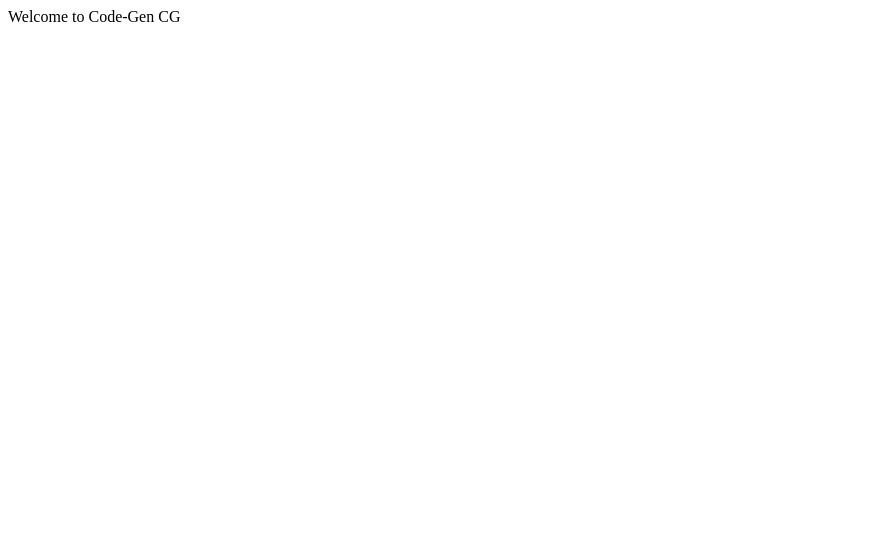
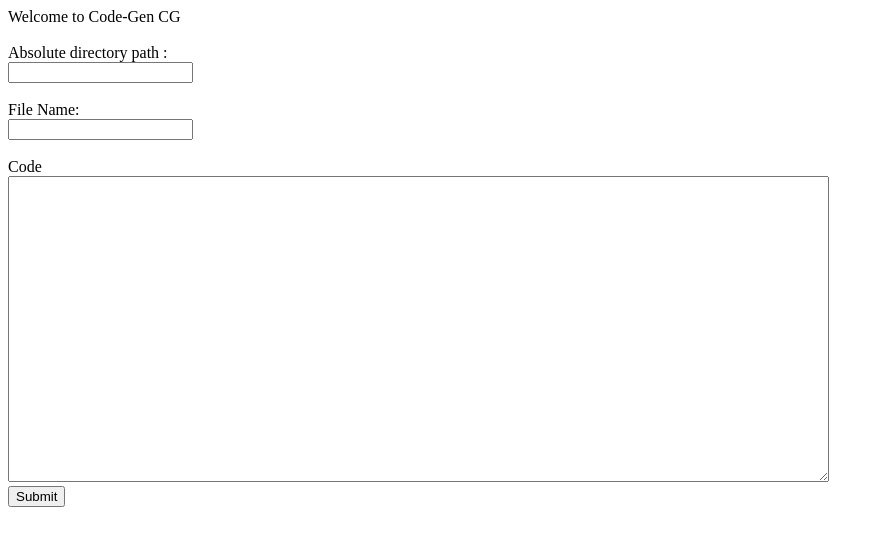
Before and after one commit to code-gen/code-gen, a website: page client/index.html in a window 1280 px wide. Shown: the whole page, without its empty margins (0-884 px from the left). Drawn offline with Linux system fonts and the light colour scheme.

Commit message:
Initial layout of index.html and createNewFile

```diff
--- a/client/index.html
+++ b/client/index.html
@@ -1,6 +1,23 @@
+<!DOCTYPE html>
 <html>
-<head><title>Code-Gen CG</title></head>
-<body>
-Welcome to Code-Gen CG
-</body>
+  <head>
+    <title>Code-Gen CG</title>
+  </head>
+  <body>
+    Welcome to Code-Gen CG
+    <br/>
+    <br/>
+    <form id="newFileForm" name="newFileForm" action="/cgservices/createNewFile" method="post">
+      <label>Absolute directory path : </label><br/>
+      <input type="text" id="directory" name="directory"/>
+      <br/><br/>
+      <label>File Name:</label><br/>
+      <input type="text" id="filename" name="filename"/>
+      <br/><br/>
+      <label>Code</label><br/>
+      <textarea id="filecontent" name="filecontent" rows="20" cols="100"></textarea>
+      <br/>
+      <input type="submit" value="Submit">
+    </form>
+  </body>
 </html>
```
Also changed, not shown: docs/Requirements.md (+1 -1 lines), README.md.
